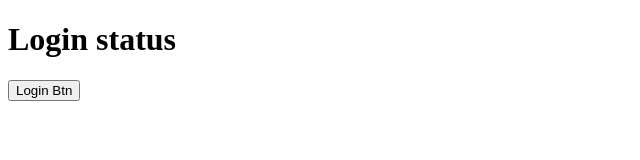
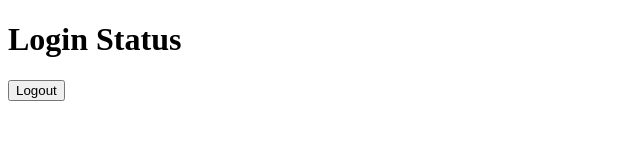
Before and after one commit to uzzal71/react-practice, a React (Vite) app: page / in a window 1280 px wide. Shown: the top 160 px of the page, without its empty margins (0-640 px from the left). Built offline with nearby package versions, Linux system fonts and the light colour scheme; the HTML template or start-up script is replaced by a standard one.

Commit message:
logical and

```diff
--- a/src/App.jsx
+++ b/src/App.jsx
@@ -6,12 +6,13 @@ const App = () => {
     if (status) return <button>Logout Btn</button>
     else return <button>Login Btn</button>
   }
+
   return (
     <div>
-      <h1>Login status</h1>
-      {LoginStatusBtn(false)}
+      <h1>Login Status</h1>
+      {status && <button>Logout</button>}
     </div>
-  )
+  );
 };
 
 export default App;
```
